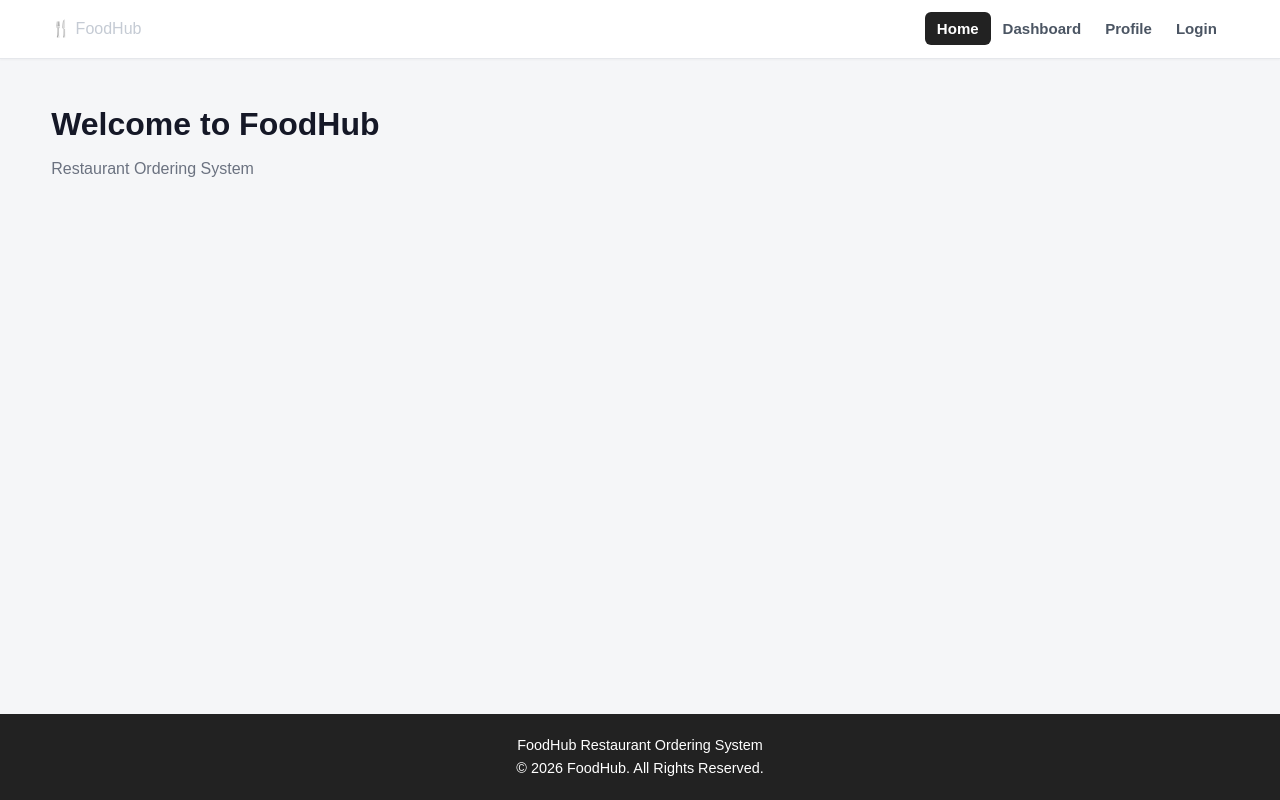
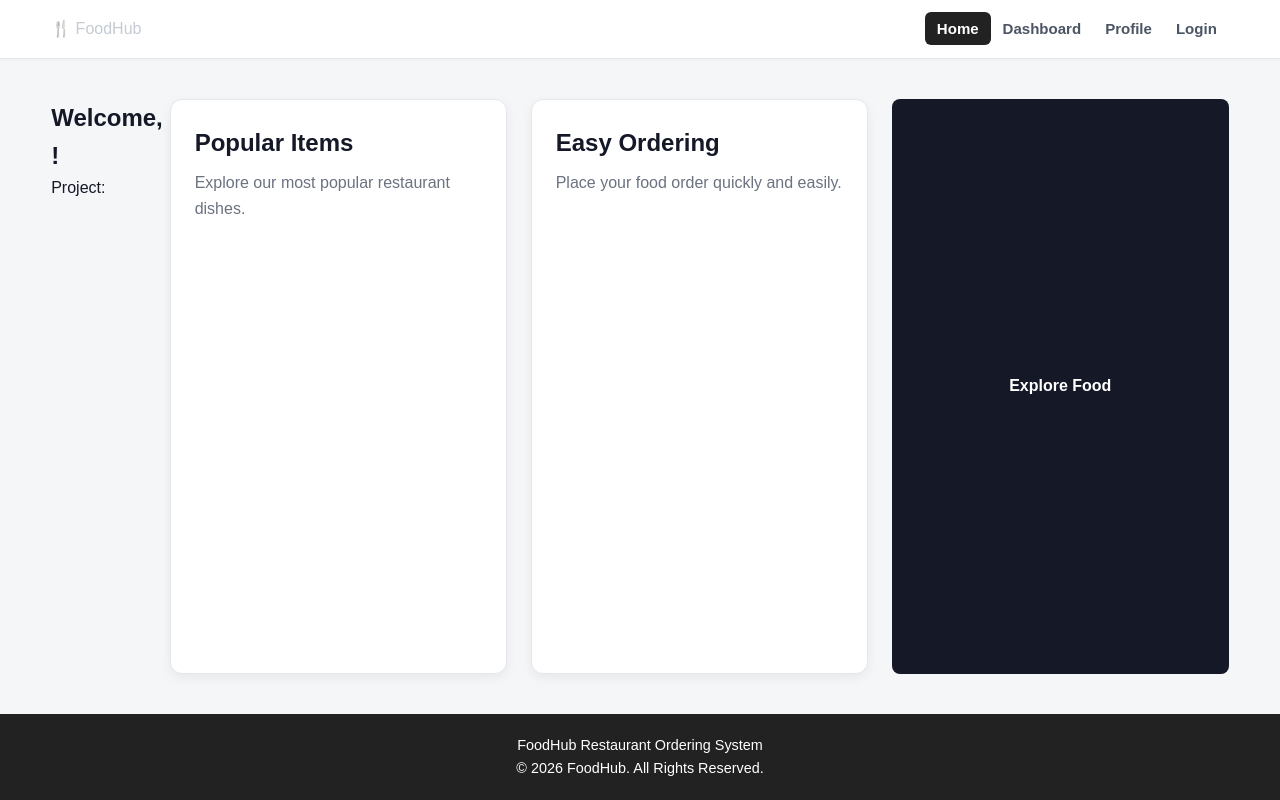
Before and after one commit to Sumit07890/Project_brief_04, a React (Vite) app in the folder client/: page /home in a window 1280 px wide. Built offline with nearby package versions, Linux system fonts and the light colour scheme.

Commit message:
sprint 9 half

```diff
--- a/client/src/components/ui/PageTitle.jsx
+++ b/client/src/components/ui/PageTitle.jsx
@@ -1,8 +1,8 @@
-function PageTitle({ title, subtitle }) {
+function PageTitle({ title, description }) {
   return (
     <div className="page-title">
       <h1>{title}</h1>
-      {subtitle && <p>{subtitle}</p>}
+      <p>{description}</p>
     </div>
   );
 }
--- a/client/src/components/ui/Welcome.jsx
+++ b/client/src/components/ui/Welcome.jsx
@@ -0,0 +1,10 @@
+function Welcome({ userName, projectName }) {
+  return (
+    <div className="welcome">
+      <h2>Welcome, {userName}!</h2>
+      <p>Project: {projectName}</p>
+    </div>
+  );
+}
+
+export default Welcome;
--- a/client/src/pages/Dashboard/dashboard.jsx
+++ b/client/src/pages/Dashboard/dashboard.jsx
@@ -28,24 +28,5 @@ function Dashboard() {
     </>
   );
 }
-<div className="card-grid">
-
-  <Card
-    title="Total Orders"
-    description="25 orders received"
-  />
-
-  <Card
-    title="Today's Sales"
-    description="₹12,500 total sales"
-  />
-
-  <Card
-    title="Pending Orders"
-    description="5 orders awaiting preparation"
-  />
-
-</div>
-
 
 export default Dashboard;
--- a/client/src/pages/Home/home.jsx
+++ b/client/src/pages/Home/home.jsx
@@ -1,11 +1,27 @@
-import PageTitle from "../../components/ui/PageTitle";
+import Card from "../../components/ui/Card";
+import Welcome from "../../components/ui/Welcome";
+import Button from "../../components/ui/Button";
 function Home() {
-    return (
-     <PageTitle
-  title="Welcome to FoodHub"
-  subtitle="Restaurant Ordering System"
-/>
-    );
+  return (
+    <>
+      <Welcome />
+
+      <div className="card-grid">
+        <Card
+          title="Popular Items"
+          description="Explore our most popular restaurant dishes."
+        />
+
+        <Card
+          title="Easy Ordering"
+          description="Place your food order quickly and easily."
+        />
+        <Button onClick={() => alert("Welcome to FoodHub!")}>
+  Explore Food
+</Button>
+      </div>
+    </>
+  );
 }
 
 export default Home;
--- a/client/src/pages/Login/login.jsx
+++ b/client/src/pages/Login/login.jsx
@@ -1,7 +1,7 @@
 
 import { useState } from "react";
 import { Link } from "react-router";
-
+import Button from "../../components/ui/Button";
 
 function Login() {
   const [showPassword, setShowPassword] = useState(false);
@@ -100,9 +100,9 @@ function Login() {
               </button>
             </div>
 
-            <button type="submit" className="login-button">
-              Sign In
-            </button>
+           <Button type="submit">
+  Sign In
+</Button>
 
           </form>
 
--- a/client/src/pages/Profile/profile.jsx
+++ b/client/src/pages/Profile/profile.jsx
@@ -1,10 +1,11 @@
 import PageTitle from "../../components/ui/PageTitle";
+
 
 function Profile() {
     return (
        <PageTitle
   title="Profile"
-  subtitle="Manage your account information"
+  subtitle="Manage your profile information"
 />
     );
 }
```
